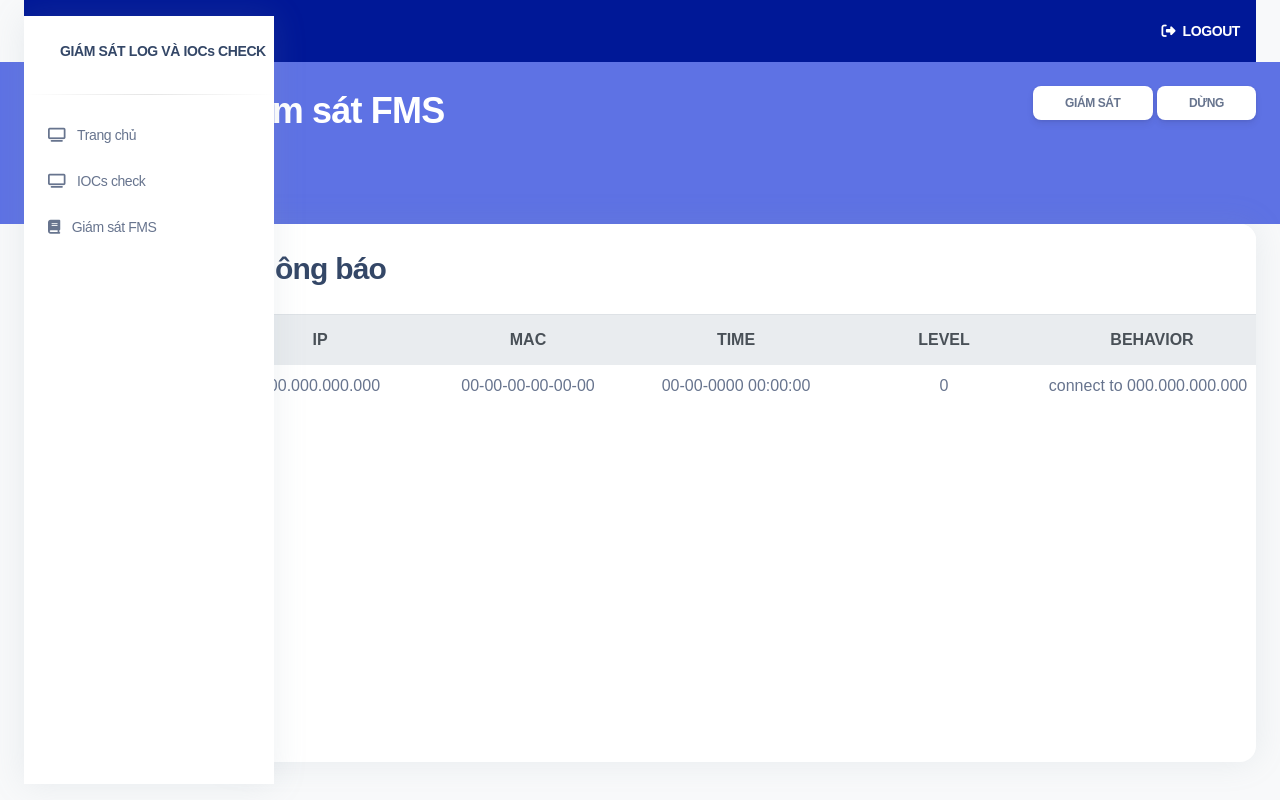
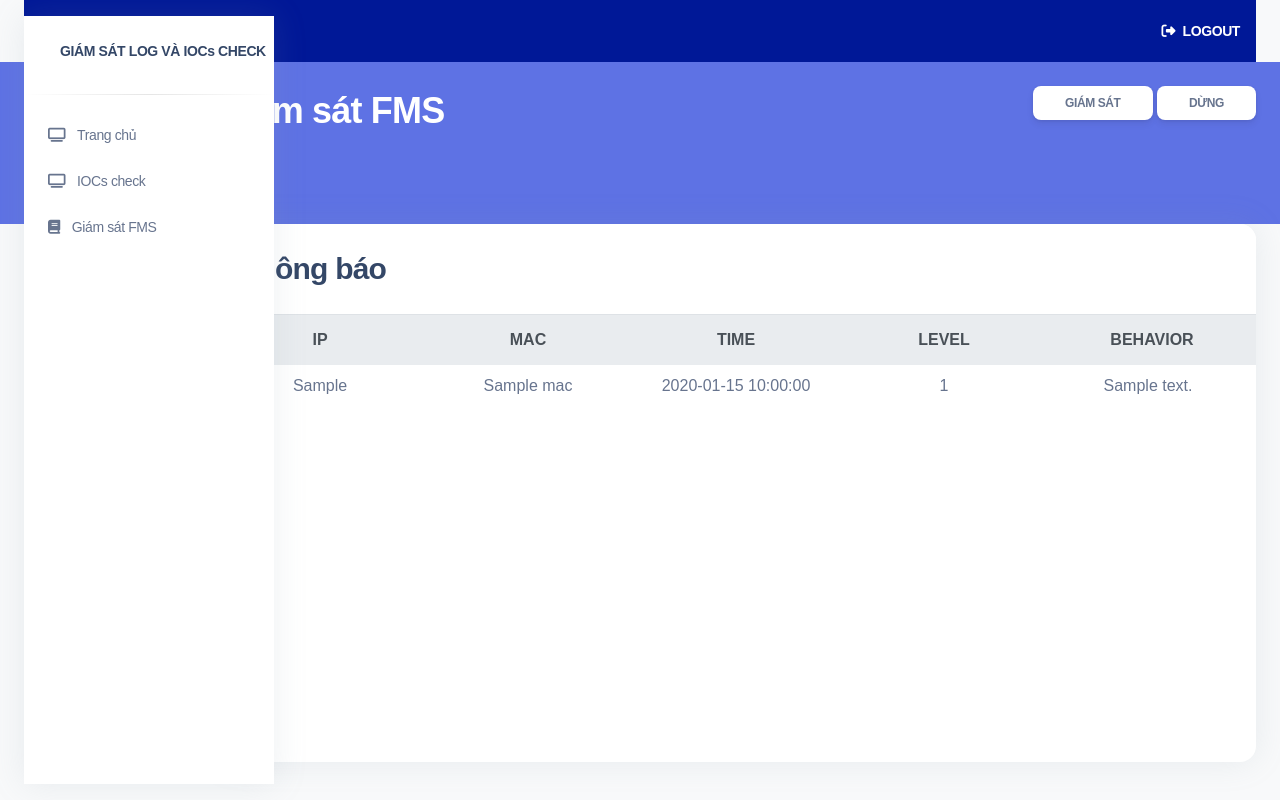
Before and after one commit to CattyTN/FMS_monitor_virus_autocheck, a Flask app: template templates/tables.html in a window 1280 px wide. Run offline with Flask 3, Linux system fonts and the light colour scheme; the template is opened without the code that fills it: most values are stand-ins (such as "Sample title", 1, 10 or a date in 2020); parts of the project's set-up code (start-up, migrations or seed data) failed here and were passed over; some libraries are stand-ins or nearby versions; some web fonts are replaced.

Commit message:
update tính nang ram

```diff
--- a/app.py
+++ b/app.py
@@ -29,7 +29,7 @@ black_list_path = "black_list.xlsx"
 white_list_path= "white_list.xlsx"
 chart_path = "chart.xlsx"
 other_parameter_path = "parameter.xlsx"
-
+ram_path = 'ram.xlsx'
 
 is_login = False
 
@@ -67,7 +67,9 @@ def virus_check():
 @app.route('/tables', methods=['GET', 'POST'])
 @login_required
 def tables():
-    return render_template('tables.html')
+    df_1 = pd.read_excel(ram_path)
+    a = len(df_1)
+    return render_template('tables.html', df_1 = df_1, a=a)
 
 @app.route('/index', methods=['GET', 'POST'])
 @login_required
@@ -313,10 +315,10 @@ def core():
         before_start = start_time - timedelta(minutes=5)
 
         filter,name = get_filter(before_start.strftime("%Y-%m-%d %H:%M:%S"), start_time.strftime("%Y-%m-%d %H:%M:%S"))
-        result1 = get_mongo_data(ssh_host, ssh_port, ssh_user, ssh_password, mongo_host, mongo_port, mongo_db, mongo_collection, filter, sample_size=10)
-        df = raw_to_df(result1)
-        df = pd.DataFrame(df)
-        #df = pd.read_excel(r'2024-08-19-2024-08-20-records.xlsx')
+        #result1 = get_mongo_data(ssh_host, ssh_port, ssh_user, ssh_password, mongo_host, mongo_port, mongo_db, mongo_collection, filter, sample_size=10)
+        #df = raw_to_df(result1)
+        #df = pd.DataFrame(df)
+        df = pd.read_excel(r'2024-08-19-2024-08-20-records.xlsx')
         database = get_database(database_path)
         rule = database['ip'].tolist()
         df_filtered = filtering(df, rule)
@@ -327,10 +329,11 @@ def core():
         print(f"There are {count} alert for 300s from {before_start} to {start_time}")
         if len(df_filtered) > 0:
             print(df_filtered)
+            append_record_to_ram(ram_path, df_filtered)
         a = a + 1
         end_time = datetime.now()
         elapsed_time = end_time - start_time
-        sleep_time =  max(0, (timedelta(seconds=300) - elapsed_time).total_seconds())
+        sleep_time =  max(0, (timedelta(seconds=5) - elapsed_time).total_seconds())
         time.sleep(sleep_time)
         data = df_filtered.to_json(orient='records')
         if loop_active:
@@ -339,6 +342,7 @@ def core():
 @app.route('/start', methods=['GET', 'POST'])
 @login_required
 def start():
+    reset_ram()
     global loop_active
     if not loop_active:
         loop_active = True
@@ -371,12 +375,20 @@ def end():
     print("vào end")
     global loop_active
     loop_active = False
-    return render_template('tables.html')
+    return redirect(url_for('tables'))
 
 
 
-
-
+def append_record_to_ram(path, df_filtered):
+    df_1 = pd.read_excel(path)
+    df_1 = pd.concat([df_1, df_filtered], ignore_index=True)
+    df_1.to_excel(path, index=False)
+    return 0
+def reset_ram():
+    df = pd.read_excel(ram_path)
+    empty_df = pd.DataFrame(columns=df.columns)
+    empty_df.to_excel(ram_path, index=False)
+    return 0
 
 # đây là cho login
 class User(UserMixin):
--- a/templates/tables.html
+++ b/templates/tables.html
@@ -42,6 +42,7 @@
                 </tr>
               </thead>
               <tbody class="list">
+                {% if a == 0%}
                 <tr>
                   <td class="budget justify-content-center" style="text-align: center; vertical-align: middle;">
                     000.000.000.000
@@ -61,6 +62,21 @@
                     </div>
                   </td>
                 </tr>
+                {%else%}
+                {% for index, row in df_1.iterrows() %}
+                <tr>
+                  <td class="budget justify-content-center" style="text-align: center; vertical-align: middle;">{{ row['IP'] }}</td>
+                  <td class="budget" style="text-align: center; vertical-align: middle;">{{ row['MAC'] }}</td>
+                  <td class="budget" style="text-align: center; vertical-align: middle;">{{ row['TIME_RECEIVE'] }}</td>
+                  <td class="budget" style="text-align: center; vertical-align: middle;">{{ row['ALERT_LEVEL_ID'] }}</td>
+                  <td class="budget" style="text-align: center; vertical-align: middle;">
+                    <div class="d-flex align-items-center justify-content-center">
+                      <span class="completion mr-2">{{ row['DESCRIPTION'] }}</span>
+                    </div>
+                  </td>
+                </tr>
+                {% endfor %}
+                {%endif%}
               </tbody>
             </table>
           </div>
```
Also changed, not shown: 3 other files.
